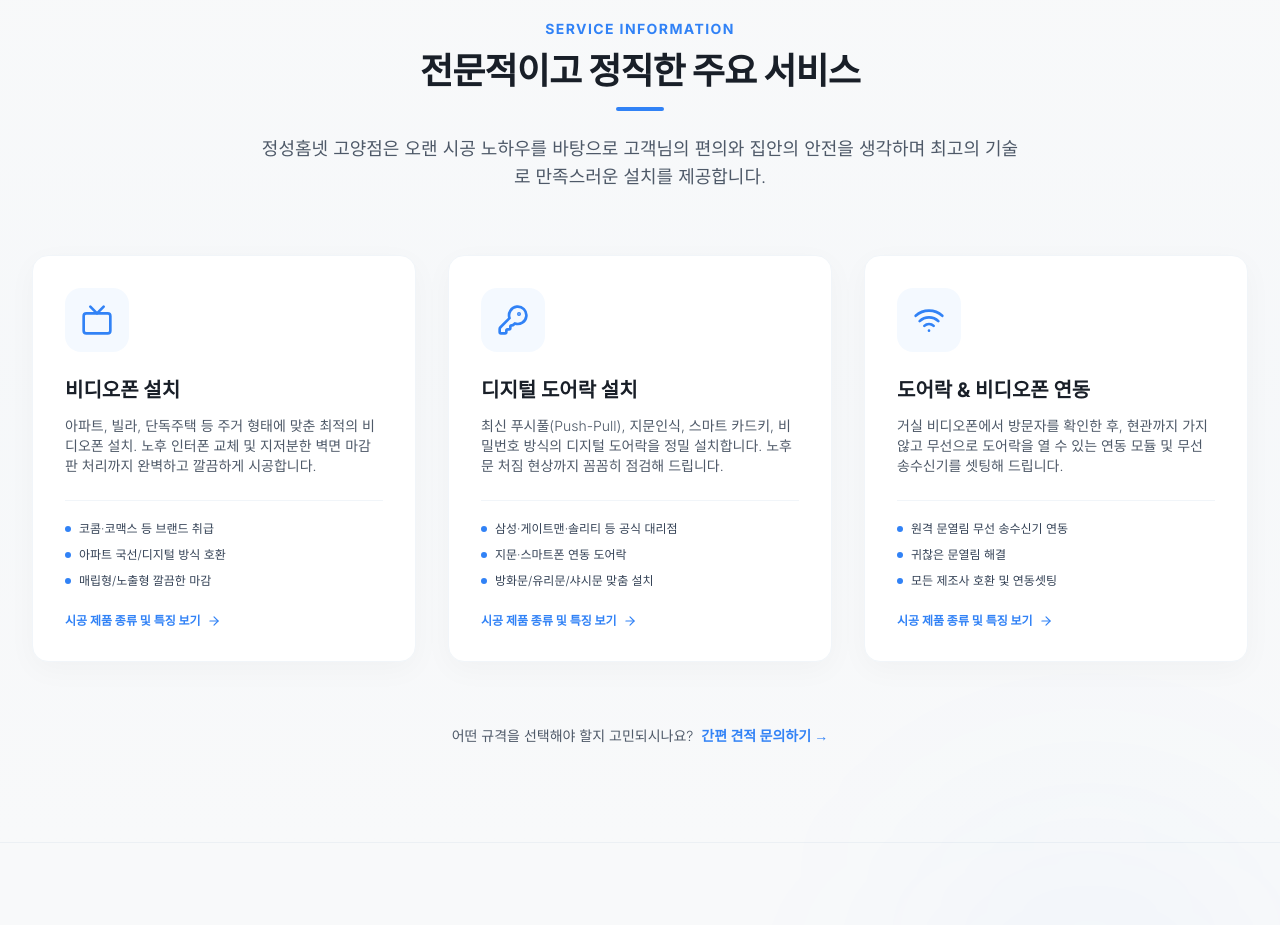
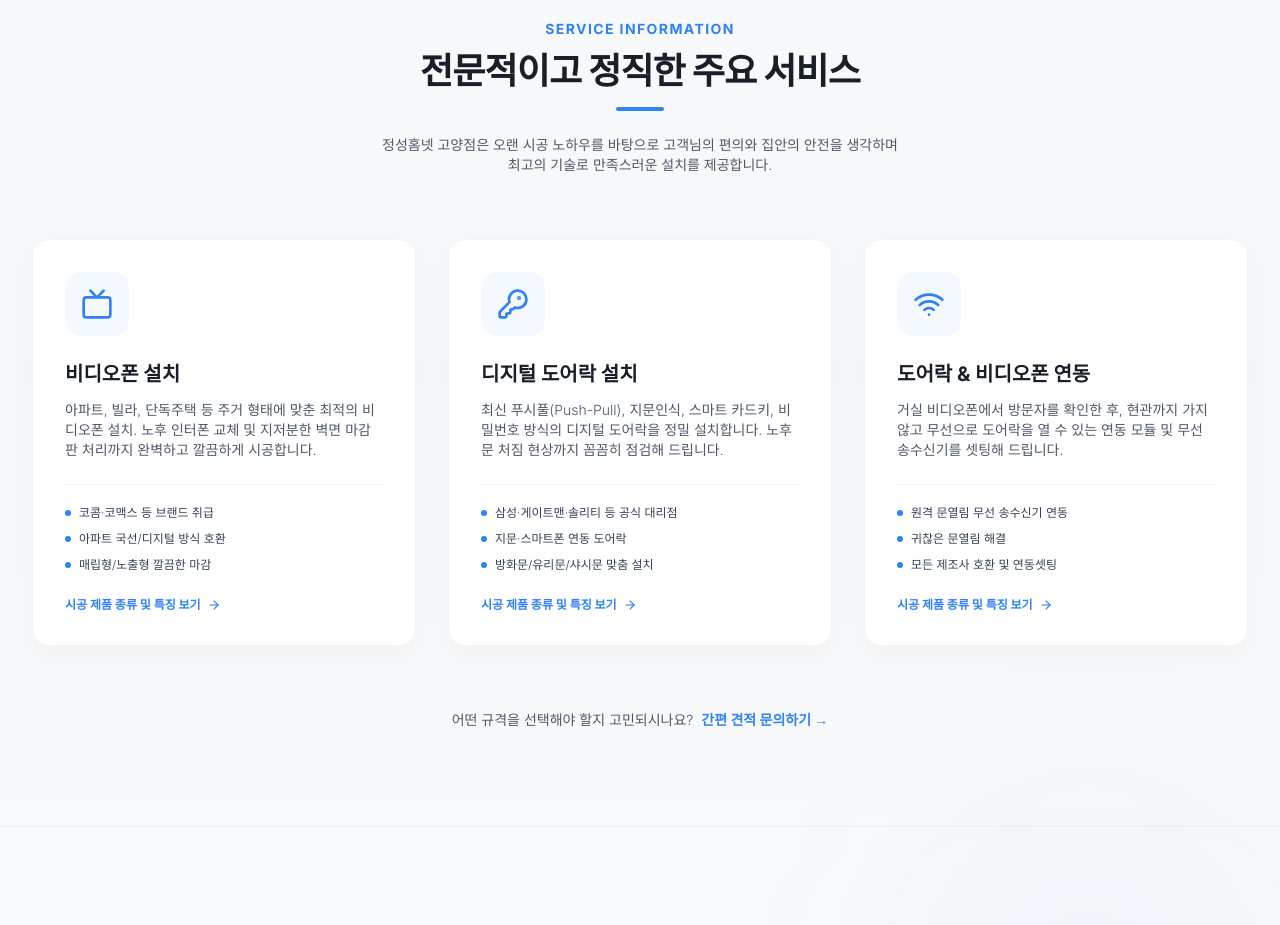
Before and after one commit to sonih03/Homepage, a React (Vite) app: page / in a window 1280 px wide. Shown: the part 980-1905 px from the top of the page. Built offline with nearby package versions, Linux system fonts and the light colour scheme; no server answers.

Commit message:
글씨 수정

```diff
--- a/src/components/Services.jsx
+++ b/src/components/Services.jsx
@@ -41,9 +41,13 @@ export default function Services({ onViewChange }) {
             전문적이고 정직한 주요 서비스
           </p>
           <div className="h-1 w-12 bg-brand-blue mx-auto rounded-full mb-6"></div>
-          <p className="text-[#4E5968] text-base sm:text-lg font-light leading-relaxed">
+          {/* <p className="text-[#4E5968] text-base sm:text-lg font-light leading-relaxed">
             정성홈넷 고양점은 오랜 시공 노하우를 바탕으로 고객님의 편의와 집안의 안전을 생각하며 최고의 기술로 만족스러운 설치를 제공합니다.
-          </p>
+          </p> */}
+          <p className="text-[#4E5968] text-xs sm:text-sm font-light mb-12 max-w-3xl mx-auto relative z-10 leading-relaxed text-center">
+            정성홈넷 고양점은 오랜 시공 노하우를 바탕으로 고객님의 편의와 집안의 안전을 생각하며 <br className="hidden sm:inline" />
+            최고의 기술로 만족스러운 설치를 제공합니다.
+</p>
         </div>
 
         {/* Services Grid (3 Columns) */}
```
